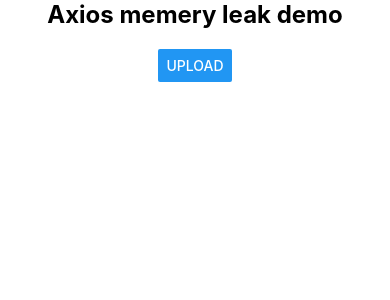
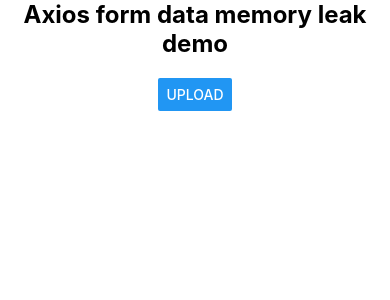
Before and after one commit to dklymenk/rn-formdata-memory-leaks, a React Native app: screen / in a window 390 px wide. Shown: the top 300 px of the page. Built offline with nearby package versions, Linux system fonts and the light colour scheme.

Commit message:
fix title

```diff
--- a/App.tsx
+++ b/App.tsx
@@ -13,7 +13,7 @@
     <SafeAreaView style={styles.container}>
       <ScrollView>
         <View style={styles.content}>
-          <Text style={styles.heading}>Axios memery leak demo</Text>
+          <Text style={styles.heading}>Axios form data memory leak demo</Text>
           <Button title="Upload" onPress={() => console.log('Upload')} />
         </View>
       </ScrollView>
@@ -31,6 +31,7 @@
     minHeight: '100%',
   },
   heading: {
+    textAlign: 'center',
     fontSize: 24,
     fontWeight: 'bold',
     marginBottom: 20,
```
